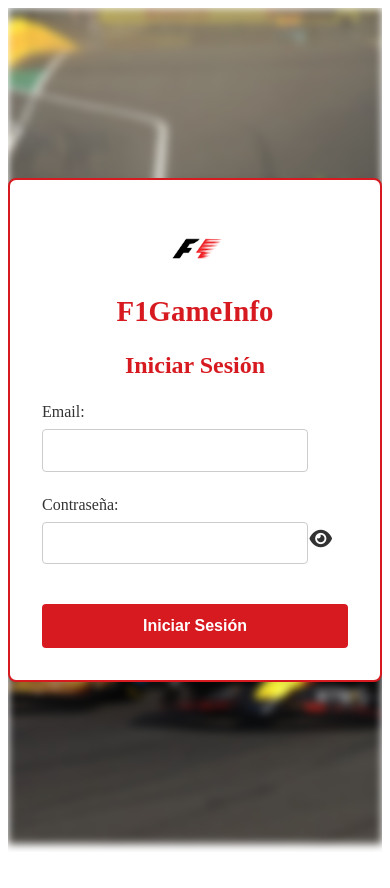
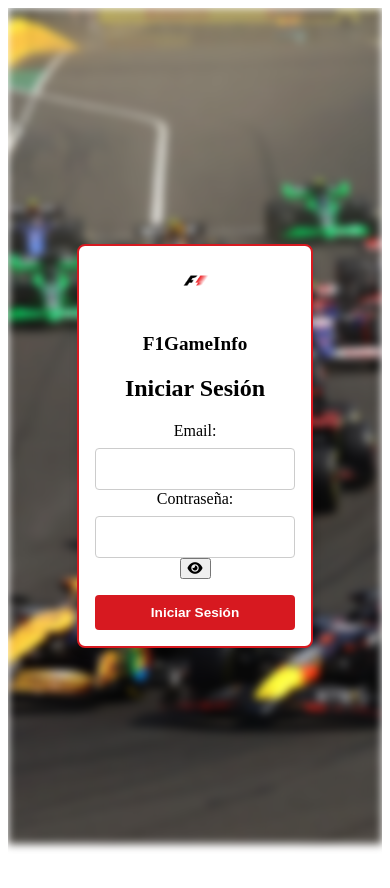
Before and after one commit to LuisArjona/f1gameinfo, an Angular app in the folder frontend/front-f1gameinfo/: page /login in a window 390 px wide. Shown: the top 888 px of the page. Before the commit the page ends 860 px from the top, so only its background shows below. Built offline with nearby package versions, Linux system fonts and the light colour scheme.

Commit message:
Hacer login y registro responsive

```diff
--- a/frontend/front-f1gameinfo/src/app/loguear/loguear.component.css
+++ b/frontend/front-f1gameinfo/src/app/loguear/loguear.component.css
@@ -28,47 +28,20 @@
   padding: 2rem;
   border-radius: 8px;
   box-shadow: 0px 4px 8px rgba(0, 0, 0, 0.1);
-  width: 320px;
+  width: 100%;
+  max-width: 350px;
   text-align: center;
   border: 2px solid #d71920;
 }
 
-.login-form h2 {
-  margin-bottom: 1.5rem;
-  font-size: 1.5rem;
-  color: #d71920;
-}
-
-.logo-container {
-  display: flex;
-  flex-direction: column;
-  align-items: center;
-  margin-bottom: 1.5rem;
-}
-
 .logo {
-  width: 100px;
+  width: 80px;
   height: auto;
-  margin-bottom: 0.5rem;
-}
-
-.app-title {
-  font-size: 1.8rem;
-  font-weight: bold;
-  color: #d71920;
-  margin: 0;
-}
-
-.login-label {
-  display: block;
-  margin-bottom: 1.5rem;
-  font-size: 1rem;
-  color: #333;
-  text-align: left;
+  margin-bottom: 1rem;
 }
 
 .login-input {
-  width: calc(100% - 40px);
+  width: 100%;
   padding: 0.7rem;
   margin-top: 0.5rem;
   border: 1px solid #ccc;
@@ -81,7 +54,7 @@
   background-color: #d71920;
   color: white;
   border: none;
-  padding: 0.8rem 1.5rem;
+  padding: 0.8rem;
   border-radius: 4px;
   cursor: pointer;
   font-size: 1rem;
@@ -101,35 +74,45 @@
   transform: scale(0.98);
 }
 
-.login-message {
-  margin-top: 1rem;
+@media (max-width: 768px) {
+  .login-container {
+    padding: 1rem;
   }
 
-.error-message {
-  color: #d71920;
-  font-weight: bold;
+  .login-form {
+    padding: 1.5rem;
   }
 
-.error-message a {
-  color: #d71920;
-  text-decoration: underline;
+  .logo {
+    width: 60px;
   }
 
-.password-container {
-  position: relative;
+  .app-title {
+    font-size: 1.5rem;
   }
 
-.toggle-password {
-  position: absolute;
-  top: 50%;
-  right: 10px;
-  transform: translateY(-50%);
-  background: none;
-  border: none;
-  cursor: pointer;
+  .login-button {
+    padding: 0.7rem;
+    font-size: 0.9rem;
+  }
 }
 
-.toggle-password i {
-  font-size: 20px;
-  color: #333;
+@media (max-width: 480px) {
+  .login-form {
+    padding: 1rem;
+    max-width: 200px;
   }
+
+  .logo {
+    width: 50px;
+  }
+
+  .app-title {
+    font-size: 1.2rem;
+  }
+
+  .login-button {
+    padding: 0.6rem;
+    font-size: 0.85rem;
+  }
+}
--- a/frontend/front-f1gameinfo/src/app/registrar/registrar.component.css
+++ b/frontend/front-f1gameinfo/src/app/registrar/registrar.component.css
@@ -15,12 +15,12 @@
   height: 100%;
   background: url('../../assets/public/fondo.avif') no-repeat center center fixed;
   background-size: cover;
-  filter: blur(4px); /* Aplicar desenfoque a la imagen de fondo */
-  z-index: -1; /* Asegurar que está detrás del contenido */
+  filter: blur(4px);
+  z-index: -1;
 }
 
 .register-form {
-  z-index: 1; /* Elevar el formulario para que esté sobre el fondo */
+  z-index: 1;
   position: relative;
   background-color: #ffffff;
   padding: 2rem;
@@ -111,3 +111,33 @@ small {
   display: block;
   margin-top: 5px;
 }
+
+@media (max-width: 768px) {
+  .register-form {
+    padding: 1rem;
+    max-width: 300px;
+  }
+
+  .logo {
+    width: 80px;
+  }
+
+  .app-title {
+    font-size: 1.5rem;
+  }
+}
+
+@media (max-width: 480px) {
+  .register-form {
+    padding: 1rem;
+    max-width: 200px;
+  }
+
+  .logo {
+    width: 60px;
+  }
+
+  .app-title {
+    font-size: 1.2rem;
+  }
+}
--- a/frontend/front-f1gameinfo/src/app/registrar/registrar.component.html
+++ b/frontend/front-f1gameinfo/src/app/registrar/registrar.component.html
@@ -4,9 +4,7 @@
       <img src="favicon.png" alt="F1GameInfo Logo" class="logo">
       <h1 class="app-title">F1GameInfo</h1>
     </div>
-
     <h2>Registrarse</h2>
-
     <label class="register-label">
       Email:
       <input type="text" formControlName="email" placeholder="Introduce tu email" class="register-input">
@@ -19,7 +17,6 @@
         }
       }
     </label>
-
     <label class="register-label">
       Contraseña:
       <input type="password" formControlName="pass" placeholder="Escribe tu contraseña" class="register-input">
@@ -32,7 +29,6 @@
         }
       }
     </label>
-
     <label class="register-label">
       Confirmar contraseña:
       <input type="password" formControlName="confirm_pass" placeholder="Confirma tu contraseña" class="register-input">
@@ -45,11 +41,9 @@
         <small>Las contraseñas no coinciden</small>
       }
     </label>
-
     @if(!exito && intentado){
       <p class="error-message">Si tienes una cuenta ya creada dirígite al <a [routerLink]="['/login']" routerLinkActive="router-link-active">login</a>.</p>
     }
-
     <button type="submit" [disabled]="form.invalid" class="register-button">Registrarse</button>
   </form>
 </div>
```
Lines whose indentation alone changed are shown as unchanged.
